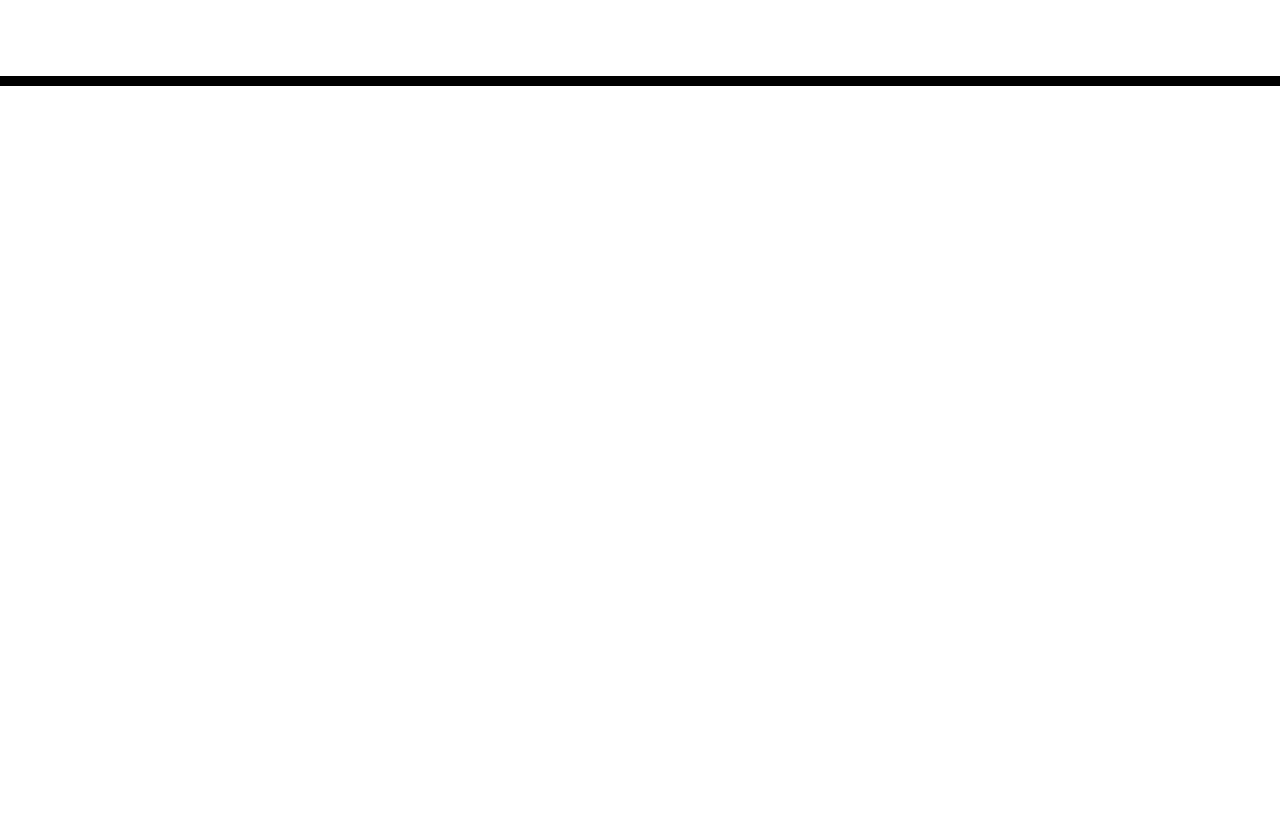
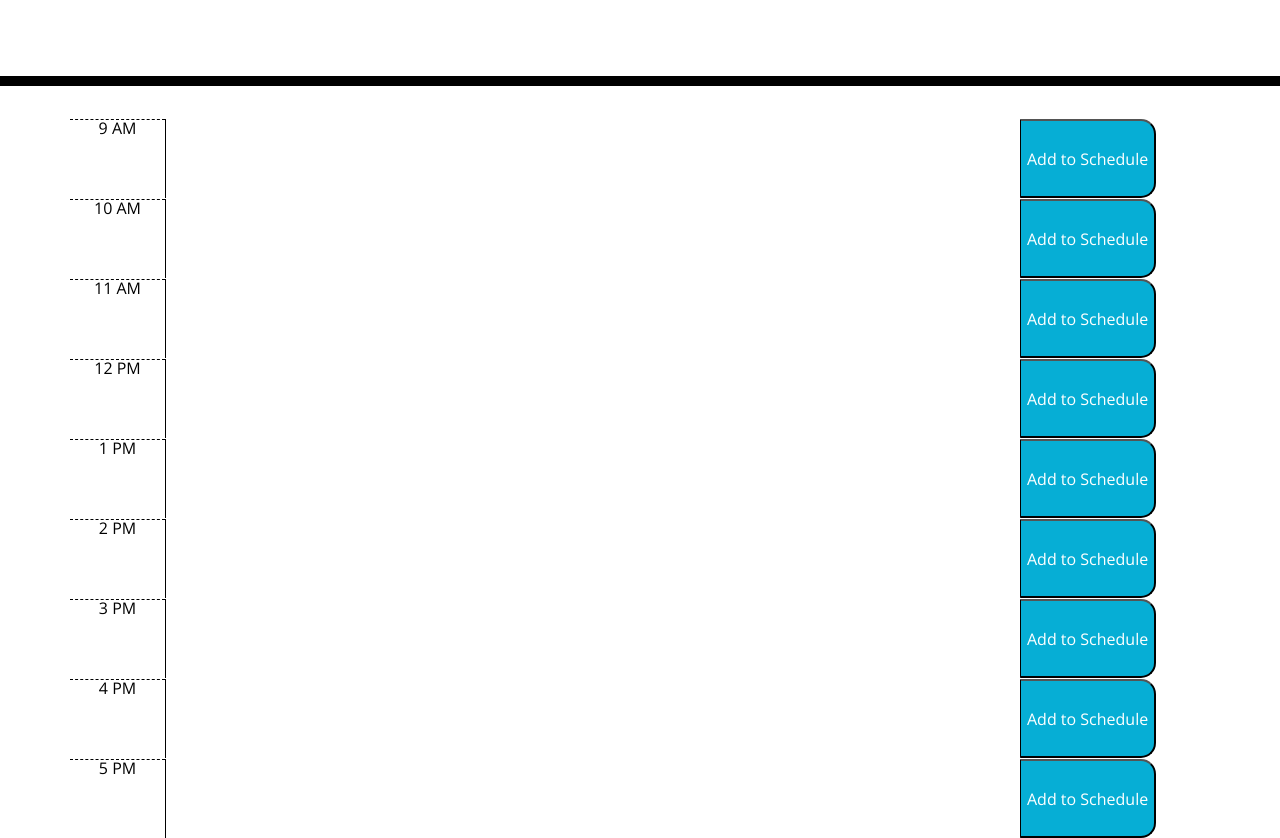
Before and after one commit to nparker80/Daily_Planner, a plain HTML site: page index.html in a window 1280 px wide. Shown: the part 182-1020 px from the top of the page. Before the commit the page ends 800 px from the top, so only its background shows below. Drawn offline with nearby package versions, Linux system fonts and the light colour scheme.

Commit message:
renamed style.css button class and added time-blocks to HTML

```diff
--- a/index.html
+++ b/index.html
@@ -25,14 +25,54 @@
   <body>
     <header class="jumbotron">
       <h1 class="display-3">Work Day Scheduler</h1>
-      <p class="lead">A simple calendar app for scheduling your work day</p>
+      <p class="lead">Schedule Your Work Day</p>
       <p id="currentDay" class="lead"></p>
     </header>
     <div class="container">
-      <!-- Timeblocks go here -->
+      <div class="row time-block" id="9">
+        <div class="col-1 hour">9 AM</div>
+        <textarea class="col-9 planEvent"></textarea>
+        <button class="col-1.2 addBtn">Add to Schedule</button>
+      </div>
+      <div class="row time-block" id="10">
+        <div class="col-1 hour">10 AM</div>
+        <textarea class="col-9 planEvent"></textarea>
+        <button class="col-1.2 addBtn">Add to Schedule</button>
+      </div>
+      <div class="row time-block" id="11">
+        <div class="col-1 hour">11 AM</div>
+        <textarea class="col-9 planEvent"></textarea>
+        <button class="col-1.2 addBtn">Add to Schedule</button>
+      </div>
+      <div class="row time-block" id="12">
+        <div class="col-1 hour">12 PM</div>
+        <textarea class="col-9 planEvent"></textarea>
+        <button class="col-1.2 addBtn">Add to Schedule</button>
+      </div>
+      <div class="row time-block" id="13">
+        <div class="col-1 hour">1 PM</div>
+        <textarea class="col-9 planEvent"></textarea>
+        <button class="col-1.2 addBtn">Add to Schedule</button>
+      </div>
+      <div class="row time-block" id="14">
+        <div class="col-1 hour">2 PM</div>
+        <textarea class="col-9 planEvent"></textarea>
+        <button class="col-1.2 addBtn">Add to Schedule</button>
+      </div>
+      <div class="row time-block" id="15">
+        <div class="col-1 hour">3 PM</div>
+        <textarea class="col-9 planEvent"></textarea>
+        <button class="col-1.2 addBtn">Add to Schedule</button>
+      </div>
+      <div class="row time-block" id="16">
+        <div class="col-1 hour">4 PM</div>
+        <textarea class="col-9 planEvent"></textarea>
+        <button class="col-1.2 addBtn">Add to Schedule</button>
+      </div>
+      <div class="row time-block" id="17">
+        <div class="col-1 hour">5 PM</div>
+        <textarea class="col-9 planEvent"></textarea>
+        <button class="col-1.2 addBtn">Add to Schedule</button>
+      </div>
     </div>
-
-    <script src="https://cdnjs.cloudflare.com/ajax/libs/jquery/3.2.1/jquery.min.js"></script>
-    <script src="https://cdnjs.cloudflare.com/ajax/libs/moment.js/2.24.0/moment.min.js"></script>
-  </body>
 </html>
--- a/style.css
+++ b/style.css
@@ -1,5 +1,5 @@
 body {
-  font-family: 'Open Sans', sans-serif;
+  font-family: "Open Sans", sans-serif;
   font-size: 16px;
   line-height: 1;
 }
@@ -57,7 +57,7 @@ textarea {
   color: white;
 }
 
-.saveBtn {
+.addBtn {
   border-left: 1px solid black;
   border-top-right-radius: 15px;
   border-bottom-right-radius: 15px;
@@ -65,7 +65,7 @@ textarea {
   color: white;
 }
 
-.saveBtn i:hover {
+.addBtn i:hover {
   font-size: 20px;
   transition: all 0.3s ease-in-out;
 }
```
